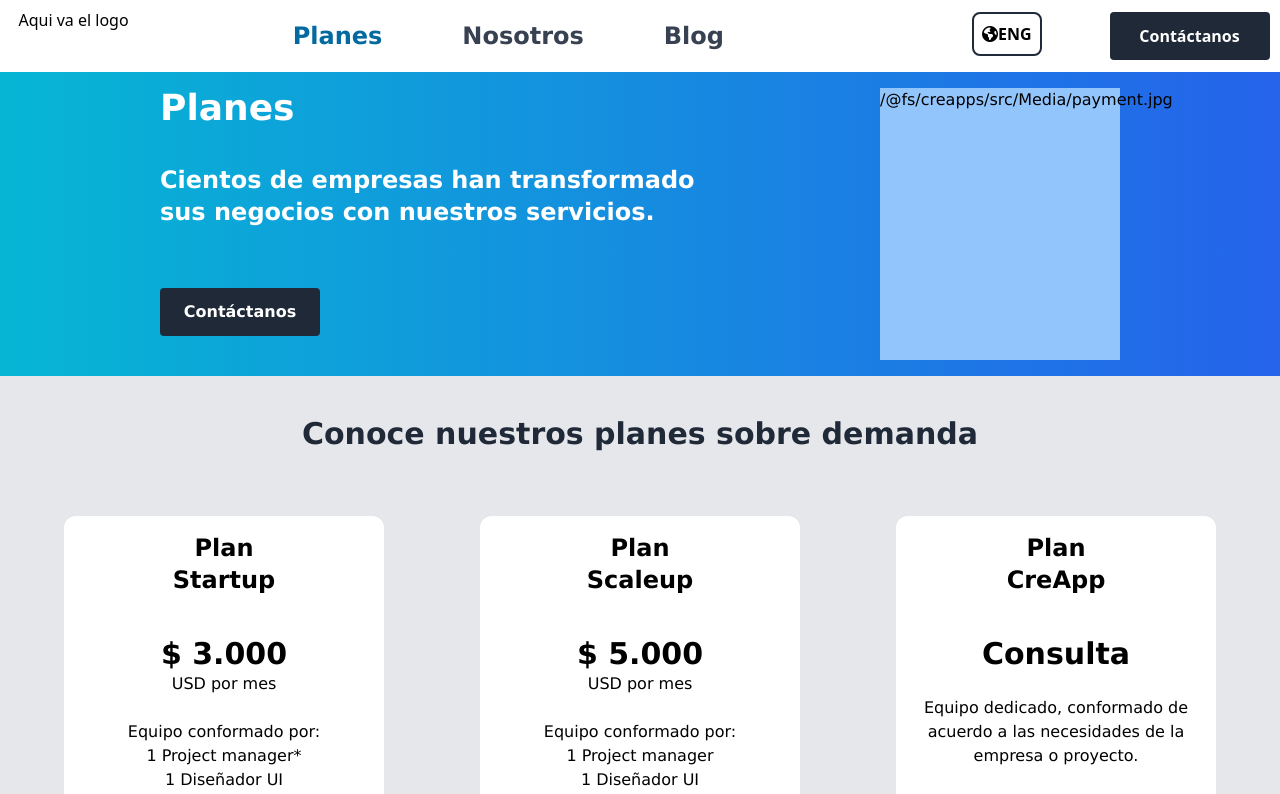
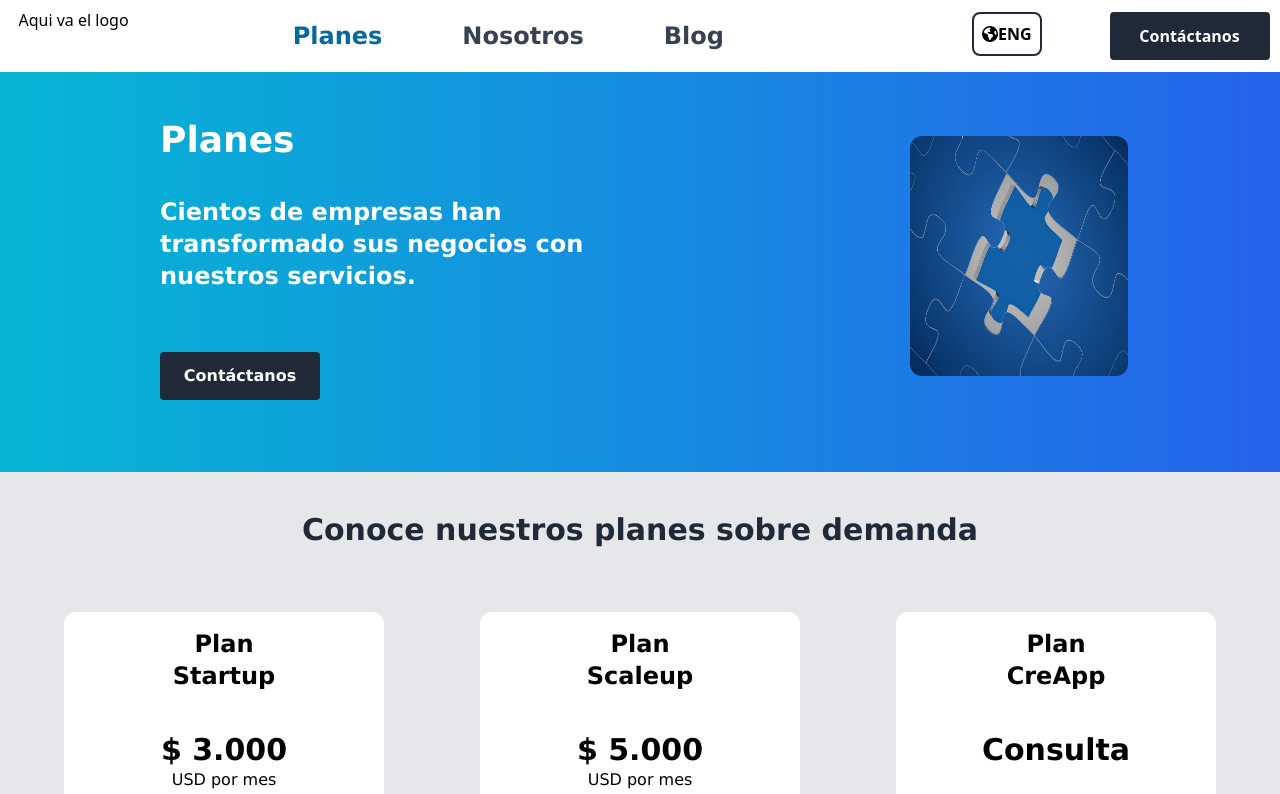
Before and after one commit to CreApps16/CreApps, a React (Create React App) app in the folder creapps/: page /planes in a window 1280 px wide. Shown: the top 794 px of the page. Built offline with nearby package versions, Linux system fonts and the light colour scheme.

Commit message:
imagen banner planes

```diff
--- a/creapps/src/Components/Banner.jsx
+++ b/creapps/src/Components/Banner.jsx
@@ -8,7 +8,7 @@ const Banner = ( { title, text, image } ) => {
         <div>
             <div className='w-row'>
                 <div className='flex items-stretch my-0 h-75 bg-gradient-to-r from-cyan-500 to-blue-600 font-["verdana"] m-auto'>
-                    <div className='mr-30 flex flex-col  ' >
+                    <div className='mr-30 flex flex-col my-8  ' >
                         <h1 className='text-4xl  my-4 mx-40  font-bold text-white font-["Rubik, sans-serif"] '>{title}</h1>
                         <h3 className='text-2xl my-5 mx-40  font-bold text-white font-["Rubik, sans-serif"] '>
                             {text}
@@ -18,8 +18,8 @@ const Banner = ( { title, text, image } ) => {
                         </div>
 
                     </div>
-                    <div className='bg-blue-300 my-4 mx-20 w-60 ml-0 mr-40'>
-                    {image}
+                    <div className='my-14 mx-20 w-120 h-60 mr-40 rounded'>
+                        <img className='bg-blue-600 w-120 h-60 rounded-xl m-2 mr-8' src={image} alt="imagen en el banner" />
                     </div>
 
                 </div>
--- a/creapps/src/Components/Banner2.jsx
+++ b/creapps/src/Components/Banner2.jsx
@@ -19,7 +19,7 @@ const Banner = ( { title, text, image } ) => {
 
                     </div>
                     <div className='bg-blue-300 my-4 mx-20 w-60 ml-0 mr-40'>
-                        {image}
+                        <img src={image} alt="imagen en el banner" />
                     </div>
 
                 </div>
--- a/creapps/src/Pages/ENG/Planes.jsx
+++ b/creapps/src/Pages/ENG/Planes.jsx
@@ -7,8 +7,7 @@ import Web from 'Media/web.png';
 import Diu from 'Media/diseno_iu.png';
 import Pdigitales from 'Media/productos-digitales.png';
 import Footer2 from 'Components/Footer2';
-import Payment from 'Media/payment.jpg'
-
+import Puzzle from 'Media/puzzle.jpg'
 
 const Planes = () => {
     return (
@@ -18,7 +17,7 @@ const Planes = () => {
                 <Banner2
                     title='Plans & Pricing'
                     text='Your success is our success. Our teams work hard to deliver on the most demanding projects.'
-                    image={Payment}/>
+                    image={Puzzle}/>
                 <div className='bg-gray-200 h-full'>
                             <h1 className='text-center text-3xl mt-10 font-bold text-gray-800'>
                             Our plans provide flexibility and value
--- a/creapps/src/Pages/ESP/Planes.jsx
+++ b/creapps/src/Pages/ESP/Planes.jsx
@@ -7,7 +7,7 @@ import Web from 'Media/web.png';
 import Diu from 'Media/diseno_iu.png';
 import Pdigitales from 'Media/productos-digitales.png';
 import Footer from 'Components/Footer';
-import Payment from 'Media/payment.jpg'
+import Puzzle from 'Media/puzzle.jpg'
 
 const Planes = () => {
     return (
@@ -17,7 +17,7 @@ const Planes = () => {
                 <Banner
                     title='Planes'
                     text='Cientos de empresas han transformado sus negocios con nuestros servicios.'
-                    image={Payment}/>
+                    image={Puzzle}/>
                 <div className='bg-gray-200 h-full'>
                         <h1 className='text-center text-3xl mt-10 font-bold text-gray-800'>
                             Conoce nuestros planes sobre demanda
```
Also changed, not shown: creapps/src/Media/puzzle.jpg (added).
